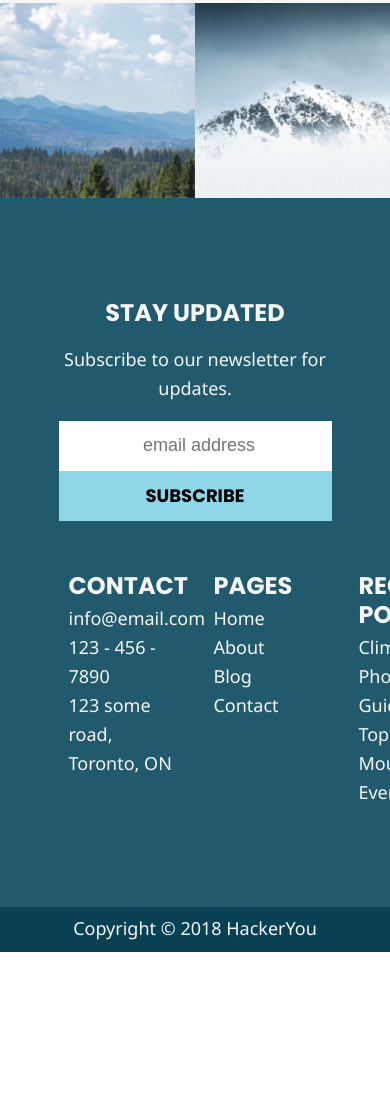
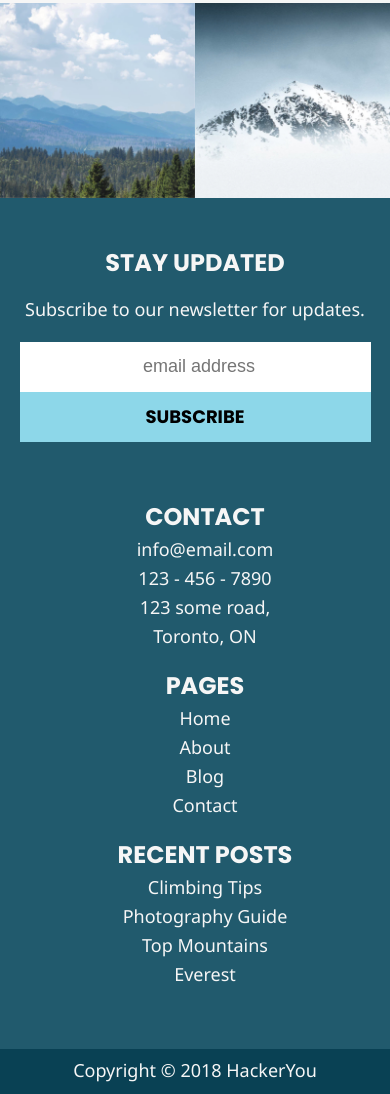
Before and after one commit to clairevalant/claire_valant_project1, a plain HTML site: page index.html in a window 390 px wide. Shown: the part 3688-4782 px from the top of the page. Before the commit the page ends 4640 px from the top, so only its background shows below. Drawn offline with Linux system fonts and the light colour scheme.

Commit message:
styling stayUpdated done

```diff
--- a/styles.css
+++ b/styles.css
@@ -336,7 +336,7 @@ header .siteNav {
 }
 
 #stayUpdated .wrapper {
-    margin: 100px 5vw;
+    margin: 100px auto;
     width: 90vw;
 }
 
@@ -368,7 +368,6 @@ input {
 
 .rightHalf {
     float: left;
-    min-width:435px;
 }
 
 .form {
@@ -406,7 +405,7 @@ footer p {
 @media only screen and (max-width: 1110px) {
     #stayUpdated .wrapper {
         width:70vw;
-        margin: 100px 15vw;
+        margin: 100px auto;
     }
 
     .form{
@@ -589,6 +588,11 @@ footer p {
     }
 
     /* form */
+    #stayUpdated .wrapper {
+        width: 90vw;
+        margin: 50px auto;
+    }
+
     input {
         width: 100%;
         text-align: center;
@@ -601,7 +605,15 @@ footer p {
     }
 
     .rightHalf {
-        width: 33%;
+        float: none;
+        width: 100%;
+    }
+
+    .third {
+        display: block;
+        width: 100%;
+        margin: 10px;
+        text-align: center;
     }
 }
 
```
